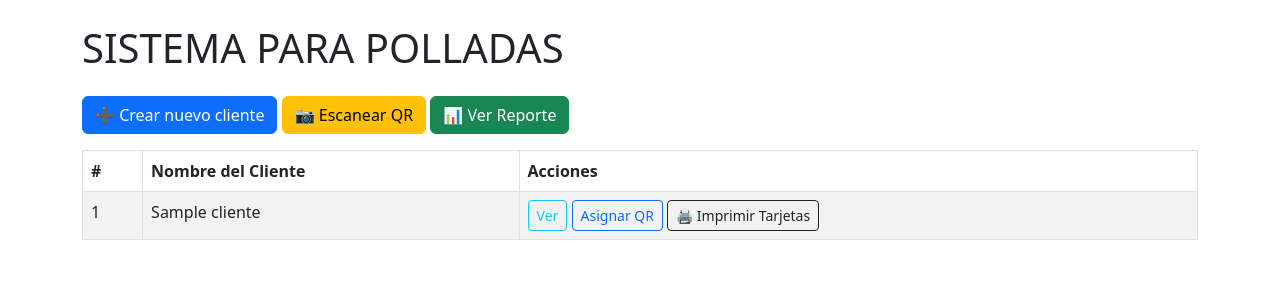
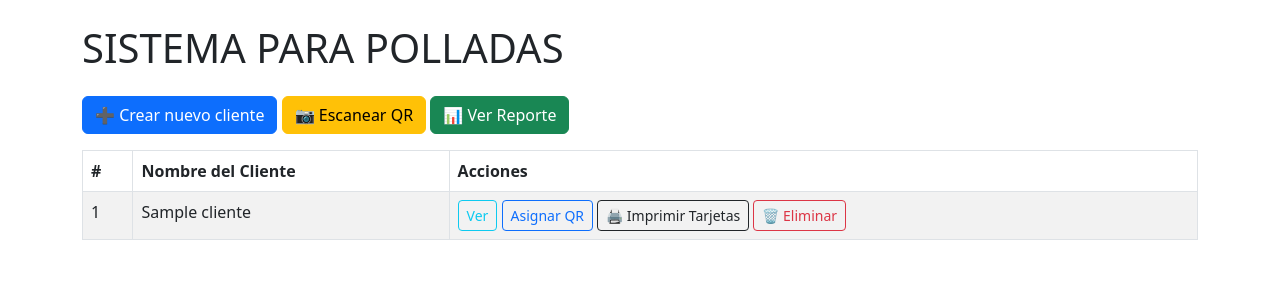
Before and after one commit to raffobc/qr-venta, a Flask app: page / in a window 1280 px wide. Shown: the top 300 px of the page. Run offline with Flask 3, Linux system fonts and the light colour scheme; tables that the repository leaves empty hold one stand-in row (values such as "Sample post").

Commit message:
Add files via upload

```diff
--- a/templates/index.html
+++ b/templates/index.html
@@ -34,6 +34,9 @@
                     <a href="{{ url_for('ver_cliente', cliente_id=cliente.id) }}" class="btn btn-outline-info btn-sm">Ver</a>
                     <a href="{{ url_for('asignar_qr', cliente_id=cliente.id) }}" class="btn btn-outline-primary btn-sm">Asignar QR</a>
                     <a href="{{ url_for('imprimir_cliente', cliente_id=cliente.id) }}" class="btn btn-outline-dark btn-sm" target="_blank">🖨 Imprimir Tarjetas</a>
+                    <form action="{{ url_for('eliminar_cliente', cliente_id=cliente.id) }}" method="POST" style="display:inline;" onsubmit="return confirm('¿Estás seguro de eliminar este cliente y sus QR?');">
+                        <button type="submit" class="btn btn-outline-danger btn-sm">🗑 Eliminar</button>
+                    </form>
                 </td>
             </tr>
             {% endfor %}
```
